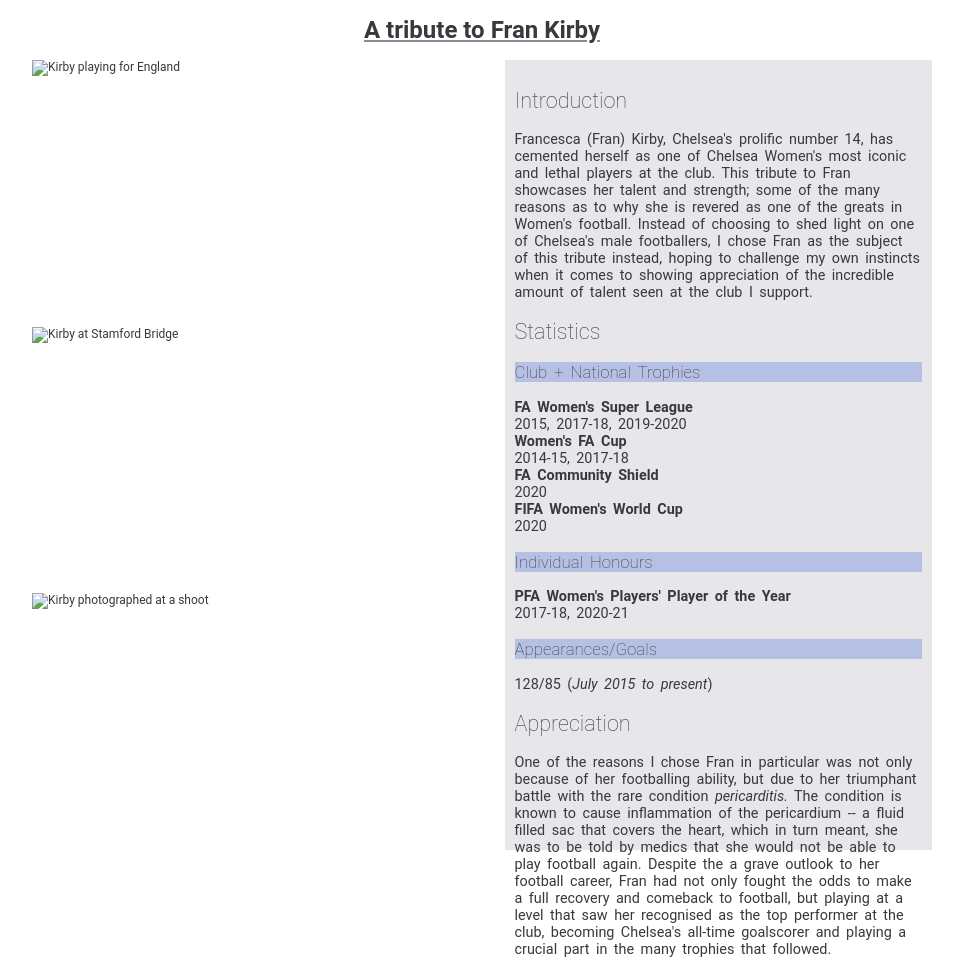
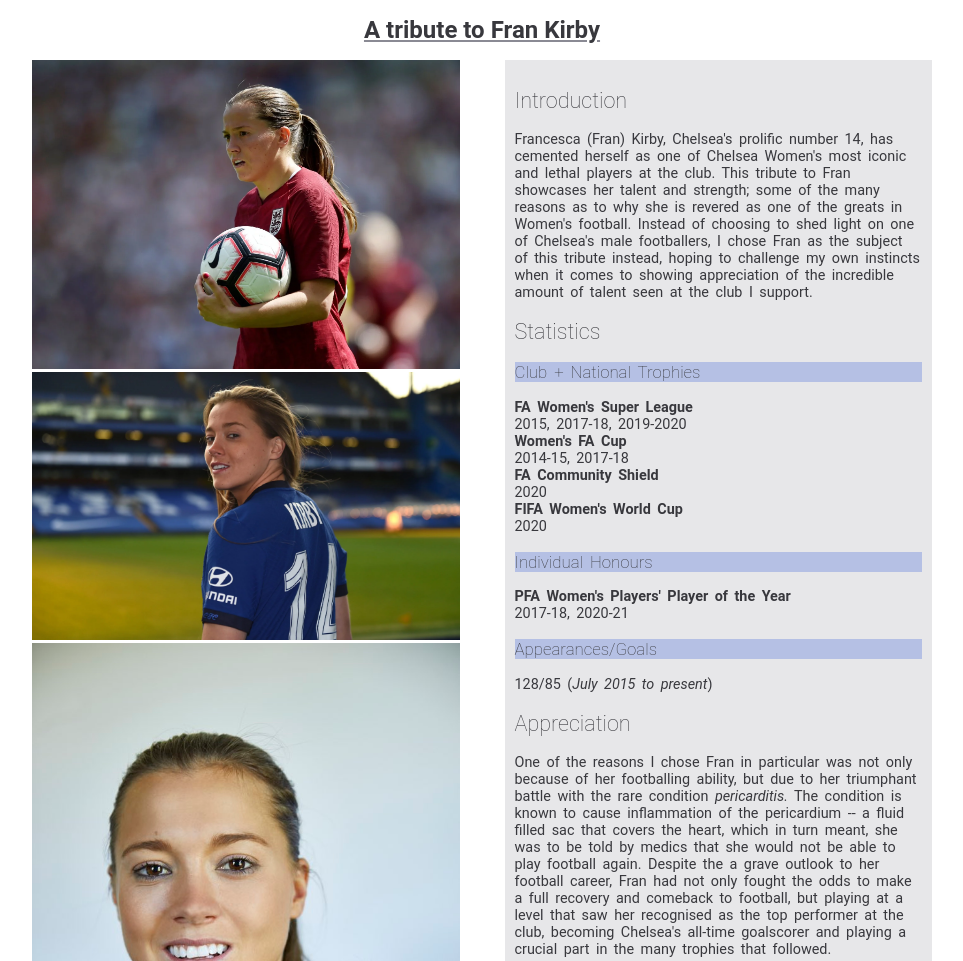
Before and after one commit to amritatwal/w0d0_precourse-challenge-amritatwal, a plain HTML site: page index.html in a window 1280 px wide. Shown: the top 961 px of the page, without its empty margins (158-1121 px from the left). Drawn offline with Linux system fonts and the light colour scheme; the site is published under a folder, as on GitHub Pages, so addresses that start at the root find nothing.

Commit message:
modified relative url path of images

```diff
--- a/index.html
+++ b/index.html
@@ -9,13 +9,13 @@
   <h1 id="title">A tribute to Fran Kirby</h1>
   <section id="container">
     <div id="grid-img-div-3">
-      <img id="grid-img-3" src="/media/fran.jpg" alt="Kirby photographed at a shoot">
+      <img id="grid-img-3" src="media/fran.jpg" alt="Kirby photographed at a shoot">
     </div>
     <div id="grid-img-div-2">
-      <img id="grid-img-2" src="/media/fran-2.jpeg" alt="Kirby at Stamford Bridge">
+      <img id="grid-img-2" src="media/fran-2.jpeg" alt="Kirby at Stamford Bridge">
     </div>
     <div id="grid-img-div">
-      <img id="grid-img" src="/media/kirby-eng.jpg" alt="Kirby playing for England">
+      <img id="grid-img" src="media/kirby-eng.jpg" alt="Kirby playing for England">
     </div>
     <div id="tribute-info">
       <h2>Introduction</h2>
```
